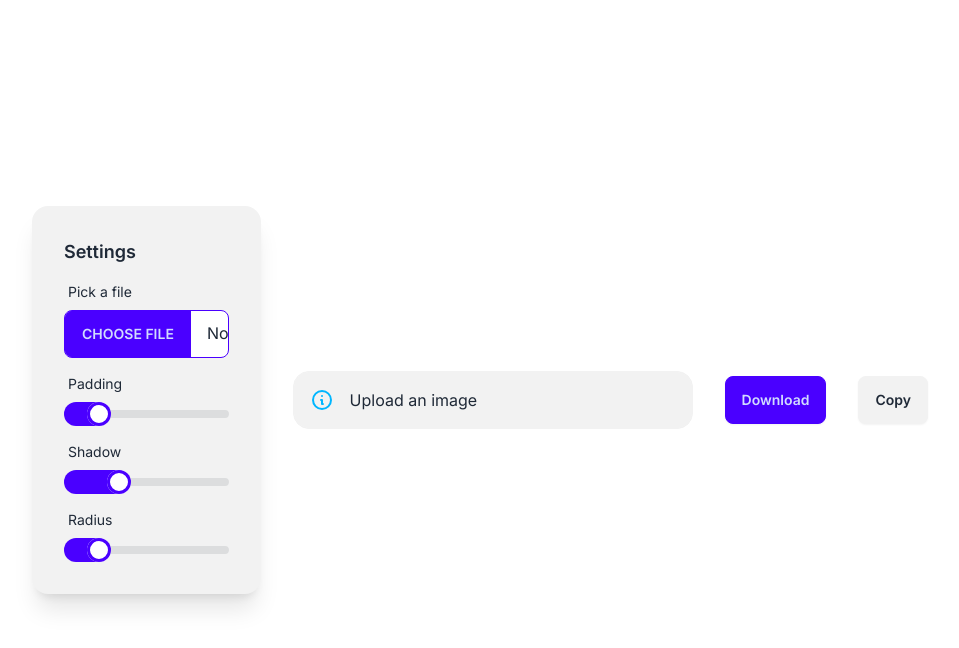
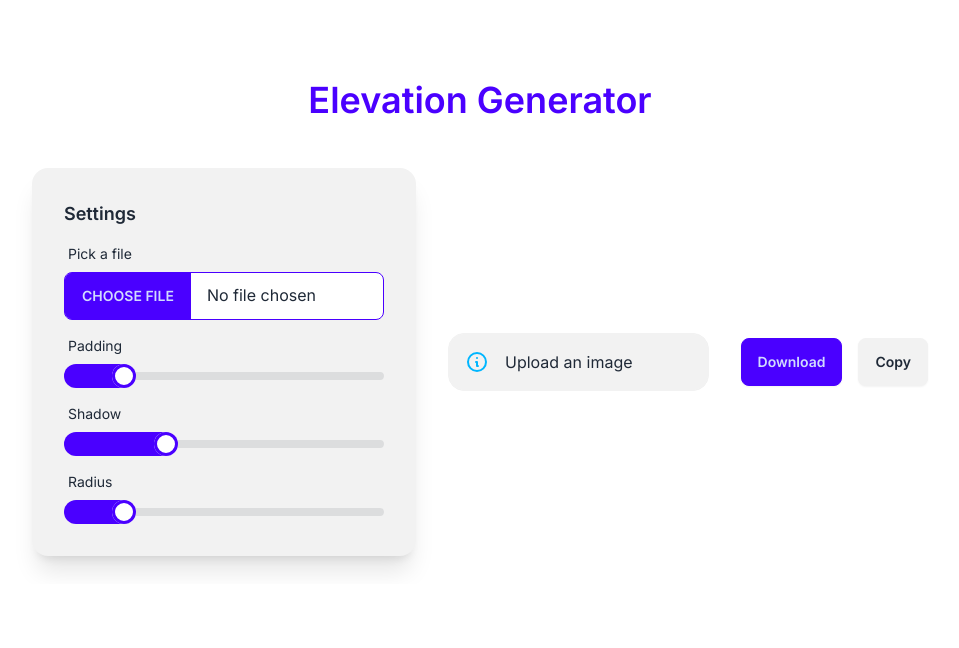
Before and after one commit to Alexskq/elevator-generator, a Next.js app: page / in a window 1280 px wide. Shown: the top 648 px of the page, without its empty margins (160-1119 px from the left). Built offline with nearby package versions, Linux system fonts and the light colour scheme.

Commit message:
add title

```diff
--- a/app/layout.jsx
+++ b/app/layout.jsx
@@ -5,8 +5,8 @@ import clsx from "clsx";
 const inter = Inter({ subsets: ["latin"] });
 
 export const metadata = {
-  title: "Create Next App",
-  description: "Generated by create next app",
+  title: "Elevation Generator",
+  description: "Generate elevation shadows for your designs",
 };
 
 export default function RootLayout({ children }) {
--- a/app/page.jsx
+++ b/app/page.jsx
@@ -24,7 +24,6 @@ export default function Home() {
     }
 
     const reader = new FileReader();
-    console.log(reader);
 
     reader.onloadend = () => {
       const img = new Image();
@@ -43,13 +42,11 @@ export default function Home() {
     reader.readAsDataURL(file);
   };
   // console.log(reader);
-  console.log(image);
 
   const handleChange = (e) => {
     const { name, value } = e.target;
     setSettings((curr) => ({ ...curr, [name]: Number(value) }));
   };
-  console.log(settings);
 
   const handleDownload = async (isCopy) => {
     setLoading(isCopy ? "copying" : "downloading");
@@ -75,8 +72,12 @@ export default function Home() {
   };
 
   return (
-    <main className="flex max-lg:flex-col justify-center m-auto max-w-4xl items-center gap-8 min-h-full">
-      <div className="card flex-1 bg-base-200 w-96 shadow-xl">
+    <main className="overflow-hidden">
+      <h1 className="text-4xl text-primary text-center font-semibold mt-20 overflow-y-hidden">
+        Elevation Generator
+      </h1>
+      <section className="flex justify-center items-center max-lg:flex-col m-auto max-w-4xl mt-5 gap-8 min-h-full py-7">
+        <div className="card  bg-base-200 w-96 shadow-xl">
           <div className="card-body">
             <h2 className="font-semibold text-lg">Settings</h2>
             <label class="form-control w-full max-w-xs">
@@ -138,12 +139,11 @@ export default function Home() {
           style={{ maxWidth: 400 }}
           className={`w-full h-fit ${
             image ? "border" : ""
-        } rounded-md  max-w-md lg:max-w-none overflow-hidden h-fit w-fit flex`}
+          } rounded-md flex-1 max-w-md lg:max-w-none overflow-hidden h-fit w-fit flex`}
         >
           <ImageGenerator settings={settings} image={image} />
         </div>
-      {/* // désactiver le bouton quand on télécharge l'image */}
-
+        <div className="flex gap-4">
           <button
             className="btn btn-primary "
             onClick={() => handleDownload(false)}
@@ -164,6 +164,8 @@ export default function Home() {
               <span className="loading loading-spinner loading-sm "></span>
             ) : null}
           </button>
+        </div>
+      </section>
     </main>
   );
 }
```
Lines whose indentation alone changed are shown as unchanged.
